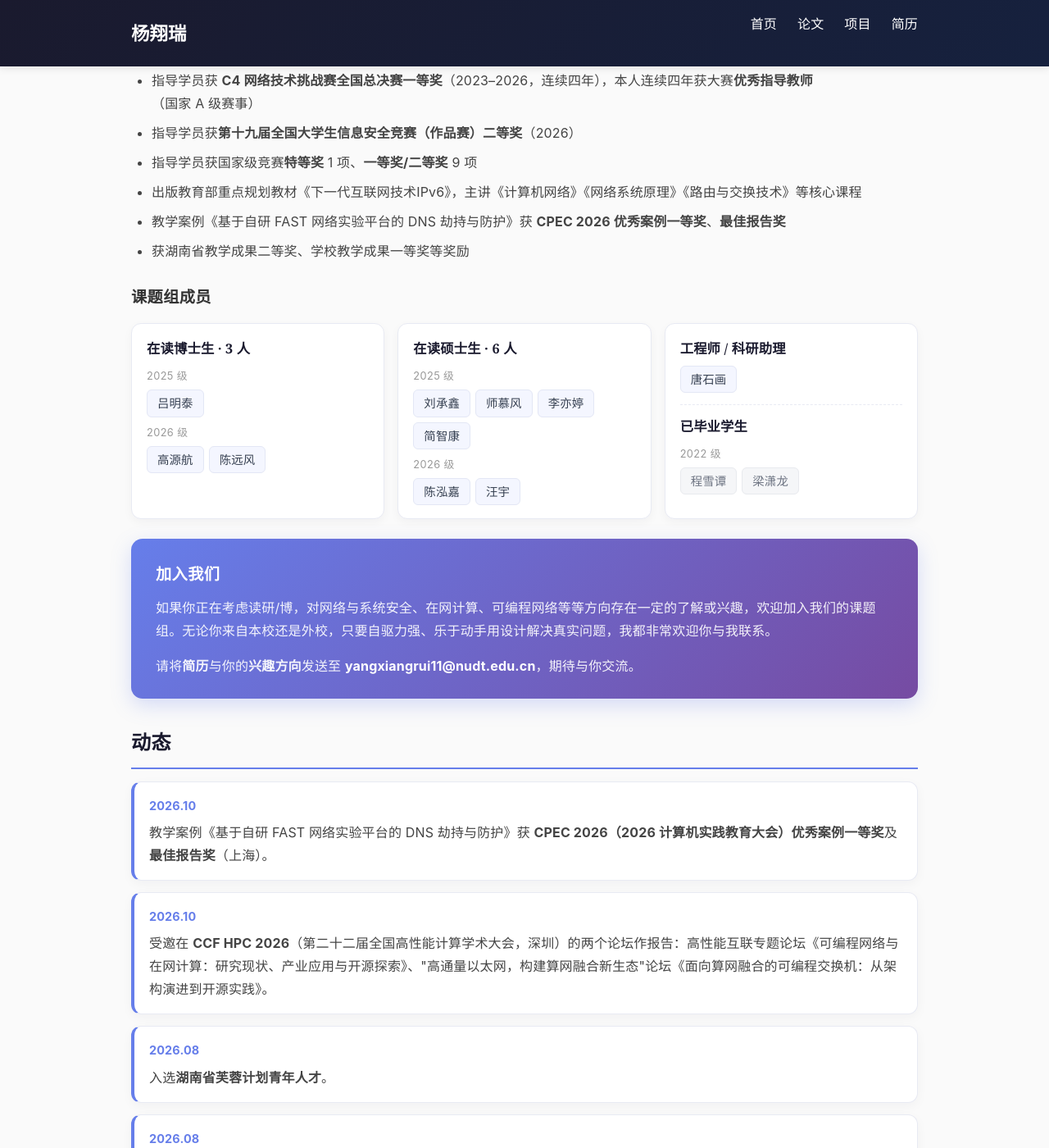
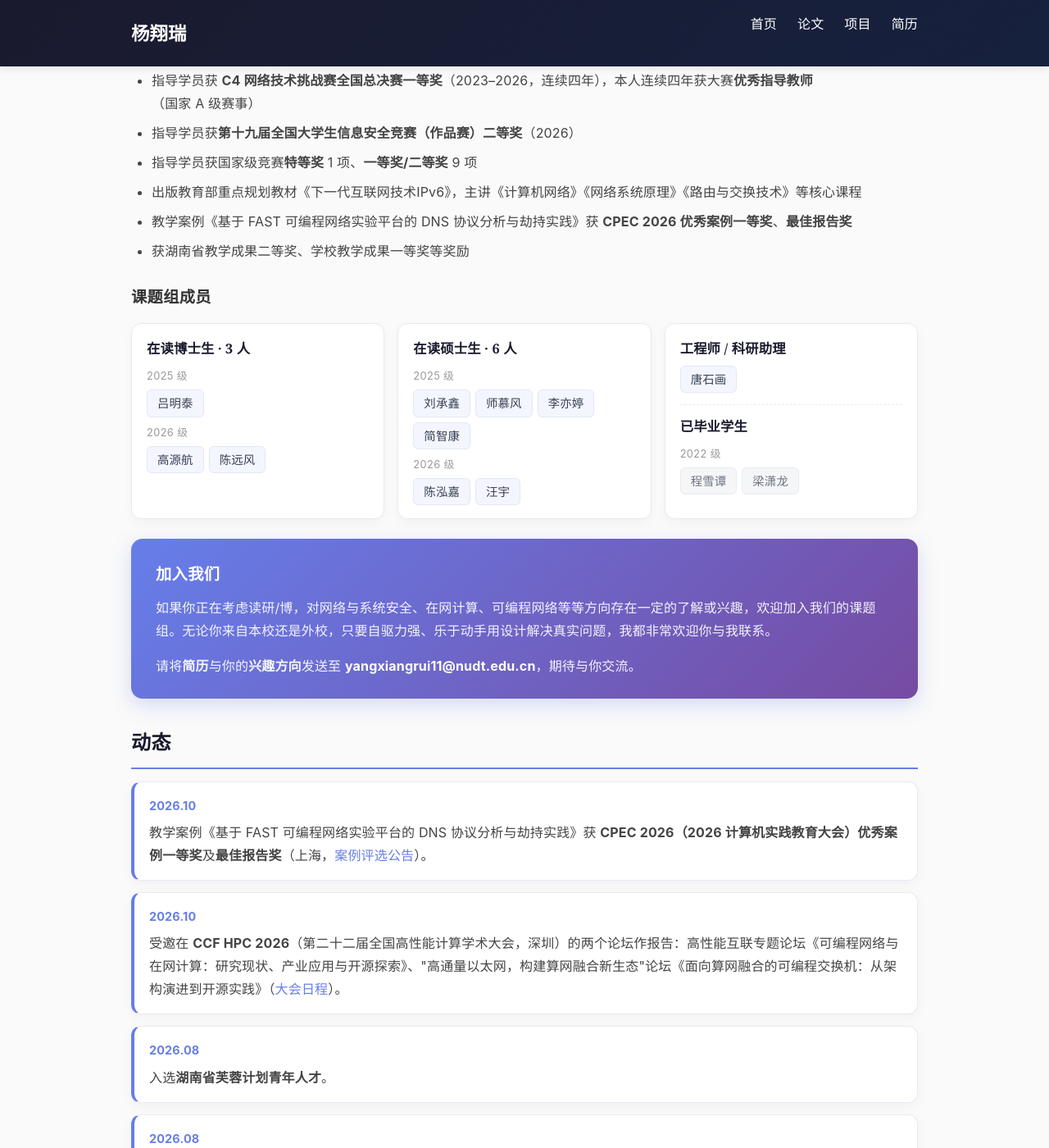
Before and after one commit to Winters123/Winters123.github.io, a Jekyll site: the page built from _pages/about.md, in a window 1280 px wide and 1400 px high, scrolled down 1286 px. Shown: the whole window at 82% size. Built offline with Jekyll 4.4.1, drawn with Linux system fonts in a browser that asks for light colours.

Commit message:
Add official links for CPEC 2026 case announcement and CCF HPC 2026 schedule

```diff
--- a/_pages/about.md
+++ b/_pages/about.md
@@ -52,7 +52,7 @@ hide_title: true
 - 指导学员获**第十九届全国大学生信息安全竞赛（作品赛）二等奖**（2026）
 - 指导学员获国家级竞赛**特等奖** 1 项、**一等奖/二等奖** 9 项
 - 出版教育部重点规划教材《下一代互联网技术IPv6》，主讲《计算机网络》《网络系统原理》《路由与交换技术》等核心课程
-- 教学案例《基于自研 FAST 网络实验平台的 DNS 劫持与防护》获 **CPEC 2026 优秀案例一等奖**、**最佳报告奖**
+- 教学案例《基于 FAST 可编程网络实验平台的 DNS 协议分析与劫持实践》获 **CPEC 2026 优秀案例一等奖**、**最佳报告奖**
 - 获湖南省教学成果二等奖、学校教学成果一等奖等奖励
 
 ### 课题组成员
@@ -91,12 +91,12 @@ hide_title: true
 
 <div class="news-item">
     <div class="news-date">2026.10</div>
-    <p>教学案例《基于自研 FAST 网络实验平台的 DNS 劫持与防护》获 <strong>CPEC 2026（2026 计算机实践教育大会）优秀案例一等奖</strong>及<strong>最佳报告奖</strong>（上海）。</p>
+    <p>教学案例《基于 FAST 可编程网络实验平台的 DNS 协议分析与劫持实践》获 <strong>CPEC 2026（2026 计算机实践教育大会）优秀案例一等奖</strong>及<strong>最佳报告奖</strong>（上海，<a href="https://lab.cs.tsinghua.edu.cn/expcase/pre_result_ui/">案例评选公告</a>）。</p>
 </div>
 
 <div class="news-item">
     <div class="news-date">2026.10</div>
-    <p>受邀在 <strong>CCF HPC 2026</strong>（第二十二届全国高性能计算学术大会，深圳）的两个论坛作报告：高性能互联专题论坛《可编程网络与在网计算：研究现状、产业应用与开源探索》、"高通量以太网，构建算网融合新生态"论坛《面向算网融合的可编程交换机：从架构演进到开源实践》。</p>
+    <p>受邀在 <strong>CCF HPC 2026</strong>（第二十二届全国高性能计算学术大会，深圳）的两个论坛作报告：高性能互联专题论坛《可编程网络与在网计算：研究现状、产业应用与开源探索》、"高通量以太网，构建算网融合新生态"论坛《面向算网融合的可编程交换机：从架构演进到开源实践》（<a href="https://ccf.org.cn/hpcchina2026/schedule_4">大会日程</a>）。</p>
 </div>
 
 <div class="news-item">
```
Also changed, not shown: _pages/cv.md (+2 -2 lines).
